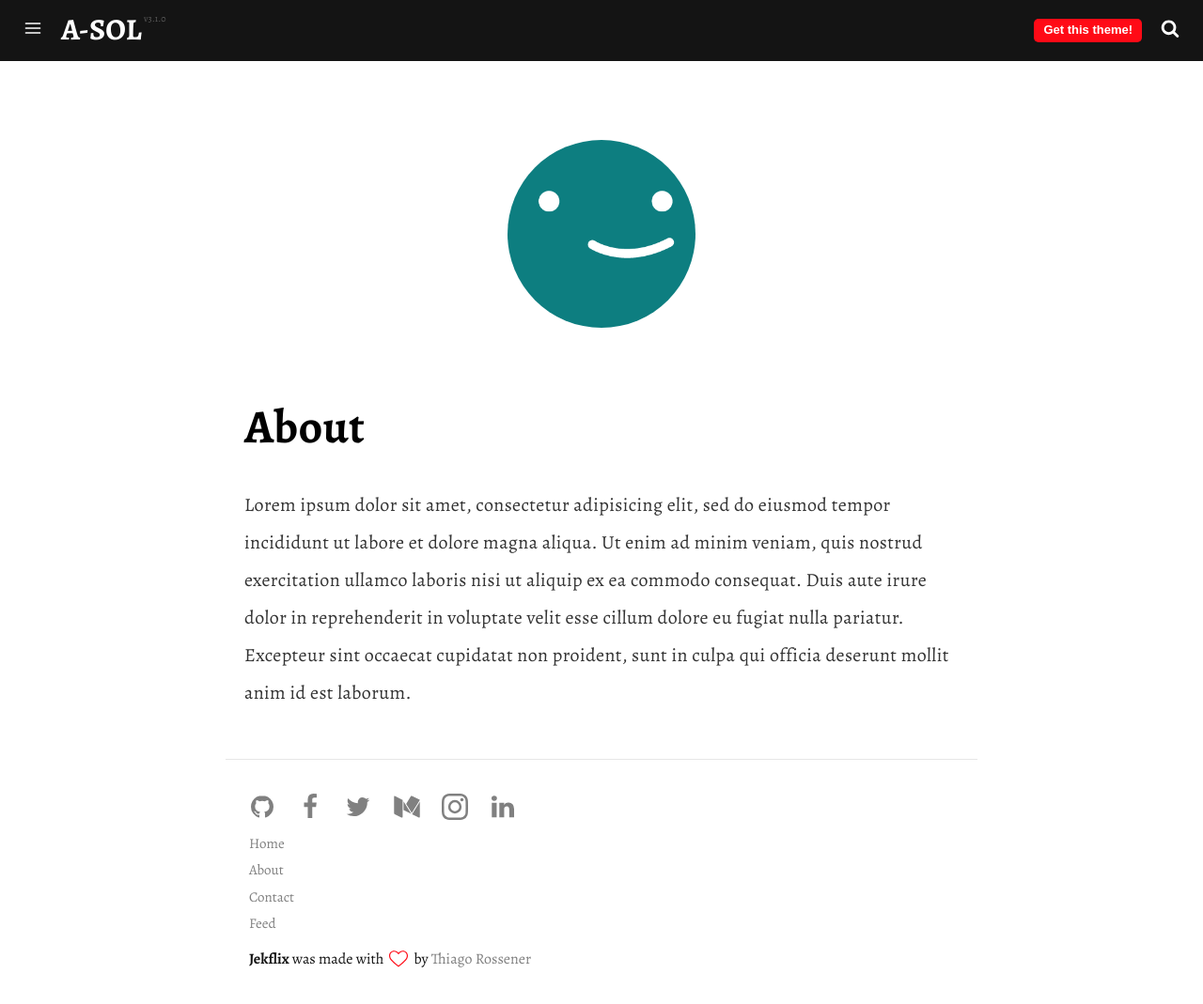
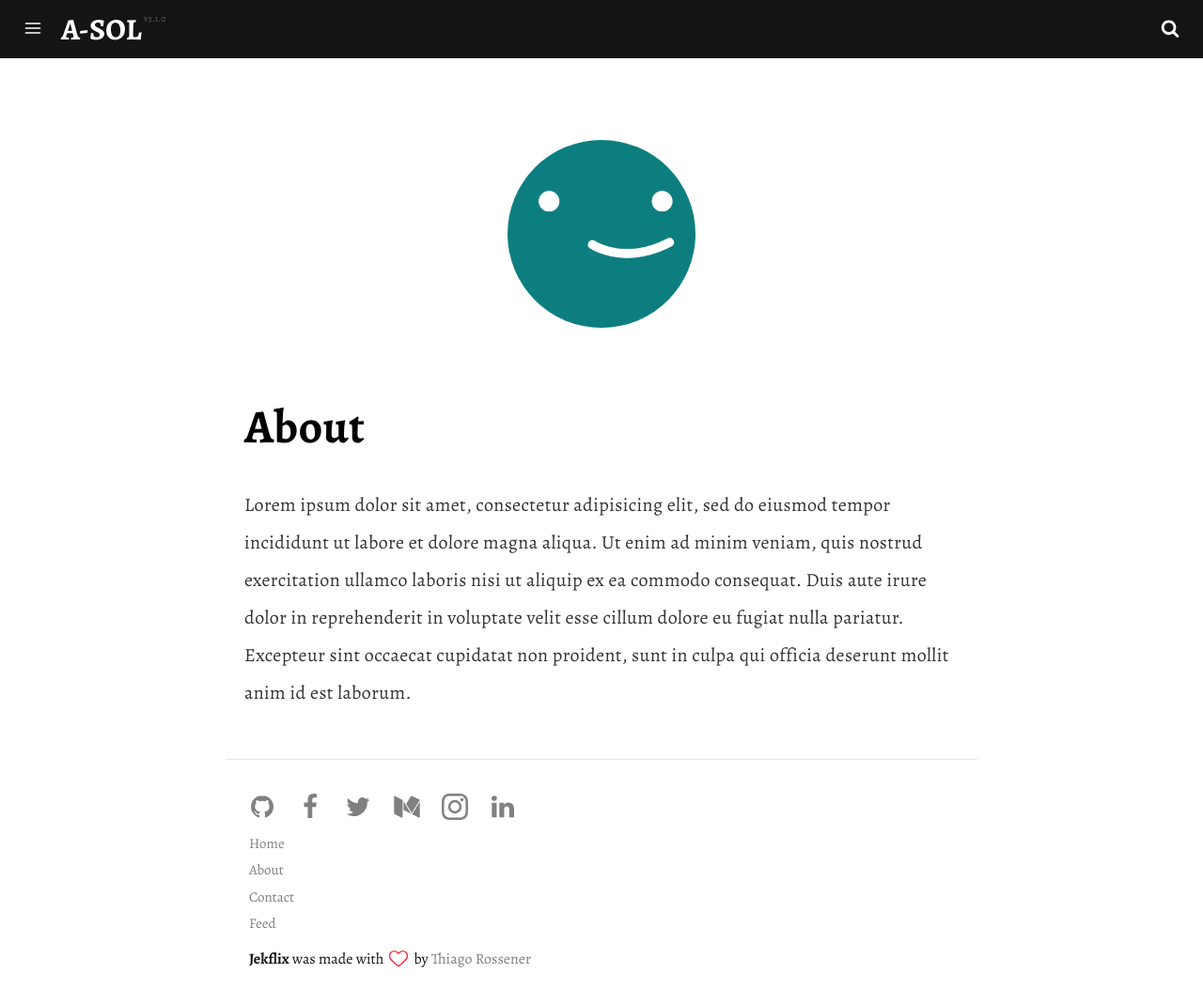
Before and after one commit to asolgru/revista, a Jekyll site: the page built from pages/about.md, in a window 1280 px wide and 1070 px high. Shown: the whole window at 94% size. Built offline with Jekyll 4.4.1, drawn with Linux system fonts in a browser that asks for light colours; a script that is not in the unit is left out.

Commit message:
Update header.html

```diff
--- a/_includes/header.html
+++ b/_includes/header.html
@@ -14,11 +14,6 @@
     <a id="search" class="dosearch" role="button">
         <svg class="icon-search"><use xlink:href="#icon-search"></use></svg>
     </a>
-    {% if site.show_get_theme_btn %}
-        <a href="https://github.com/thiagorossener/jekflix-template" class="get-theme" role="button">
-            Get this theme!
-        </a>
-    {% endif %}
 </header>
 
 <div id="mask" class="overlay"></div>
```
